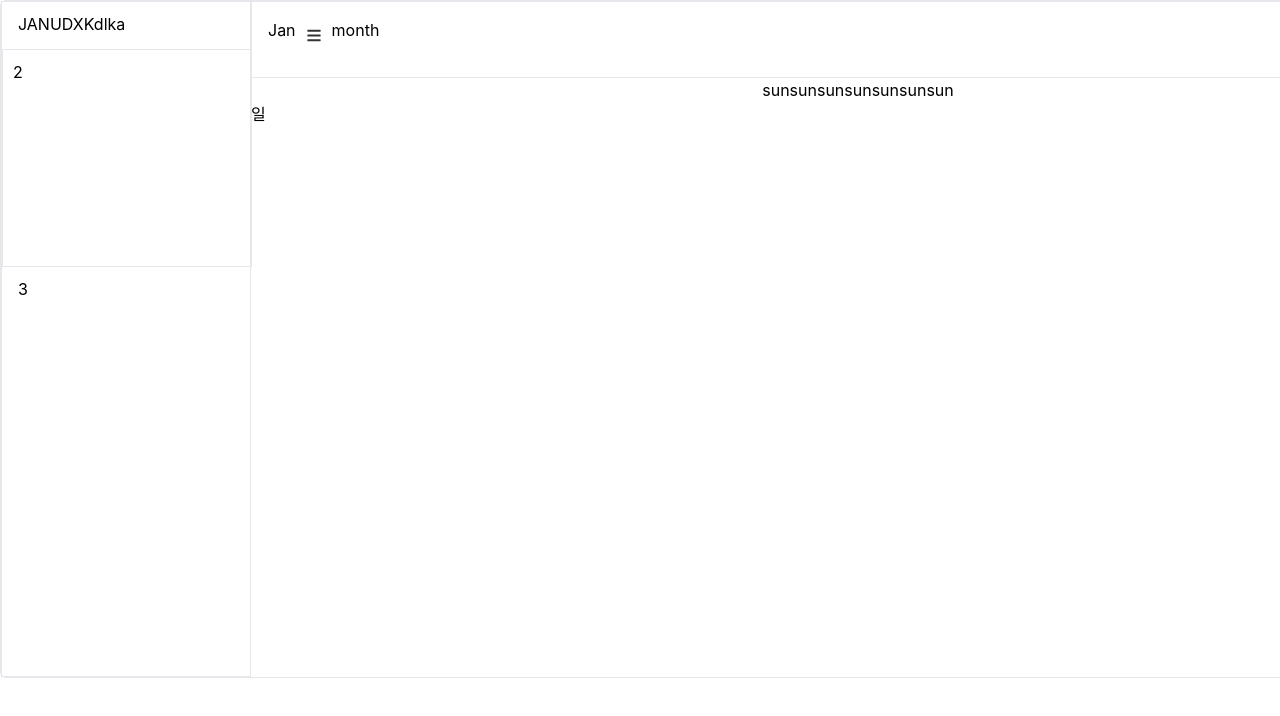
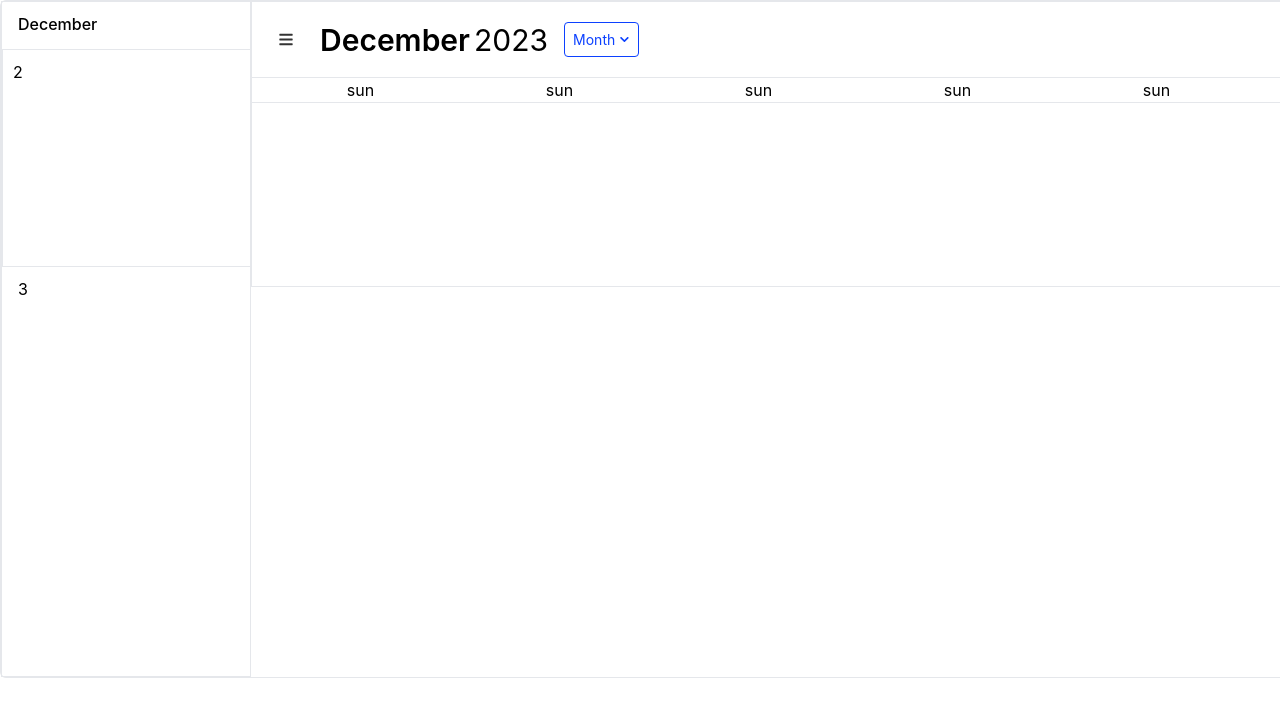
Before and after one commit to lindychi/frontend-bootcamp, a React (Create React App) app: page / in a window 1280 px wide. Shown: the top 716 px of the page. Built offline with nearby package versions, Linux system fonts and the light colour scheme.

Commit message:
header완료

```diff
--- a/src/App.css
+++ b/src/App.css
@@ -37,11 +37,17 @@
   }
 }
 
-.weeks {
+/* .weeks {
   display: flex;
+  flex-direction: row;
+  align-items: center;
   width: 100%;
   height: 24px;
   padding: 0px 10px;
   border: #282c34;
+  justify-content: space-between;
+}
+.p{
+  align-items: center;
   justify-content: center;
-}
+} */
--- a/src/App.tsx
+++ b/src/App.tsx
@@ -23,36 +23,43 @@ function App() {
   return (
     <div className="calendar flex justify-start w-[1465px]  rounded-md h-auto border solid rgba(157, 158, 159, 0.60)">
       <div className="sidebar flex-col w-[250px] border solid rgba(157, 158, 159, 0.60)">
-        <div className="month_s flex-col w-[250px] h-[47px] py-[10px] px-[16px]">JANUDXKdlka</div>
+        <div className="month_s flex-col w-[250px] h-[47px] py-[10px] px-[16px] font-medium">December</div>
         <div className="calendar_s w-[250px] h-[218px] p-[10px]  border solid rgba(157, 158, 159, 0.60)">2</div>
         <div className="schedule w-[250px] h-[409px] py-[10px] px-[16px] gap-[10px]">3</div>
       </div>
 
       <div className="content">
         <div className="content_top flex w-[1214px] h-[77px] p-[16px] justify-between border solid rgba(157, 158, 159, 0.60)">
-          <div className="leftcolumn flex justify-between">
-            <div className="Monthtitle">Jan</div>
-              <div>< Hamburger /></div>
-              <div>month</div>
+          <div className="leftcontent flex justify-between gap-4 items-center">
+            <div>< Hamburger /></div>
+            <div className="Monthtitle flex gap-[4px] items-center">
+              <div className="text-3xl text-center font-semibold">December</div>
+              <div className="text-3xl text-center">2023</div>
+            </div>
+            <div className="flex gap-[4px] w-[75px] h-[35px] border solid border-primary text-primary rounded p-[8px] items-center text-sm">Month <Arrow /></div>
+
           </div>
-          <div className="rightcolumn flex justify-between gap-[16px]">
-            <div>돋보기</div>
-            <div>Add event</div>
+          <div className="rightcontent flex justify-between gap-[16px] items-center">
+            <div><Search /></div>
+            <div className="flex w-auto h-[35px] p-[8px] rounded bg-primary text-white text-sm gap-[4px] items-center">Add event <Plus /> </div>
           </div>
         </div>
 
 
-        <div className="weeks flex justify-between">
-          <p>sun</p>
-          <p>sun</p>
-          <p>sun</p>
-          <p>sun</p>
-          <p>sun</p>
-          <p>sun</p>
-          <p>sun</p>
+        <div className="weeks flex items-center justify-between w-100% h-[24px] px-[10px] ">
+        {/* mx-auto는 수평 여백을 자동으로 설정하여 내용을 가운데로 이동시키는 클래스입니다.  */}
+          {}
 
+          <p className="day mx-auto text-center">sun</p>
+          <p className="day mx-auto text-center">sun</p>
+          <p className="day mx-auto text-center">sun</p>
+          <p className="day mx-auto text-center">sun</p>
+          <p className="day mx-auto text-center">sun</p>
+          <p className="day mx-auto text-center">sun</p>
         </div>
-            <div className="days">일</div>
+            <div className="daysbox w-100% h-[184.60px] py-[3px] px-[3px] border solid rgba(157, 158, 159, 0.60)">
+
+            </div>
       </div>
     </div>
   )
```
